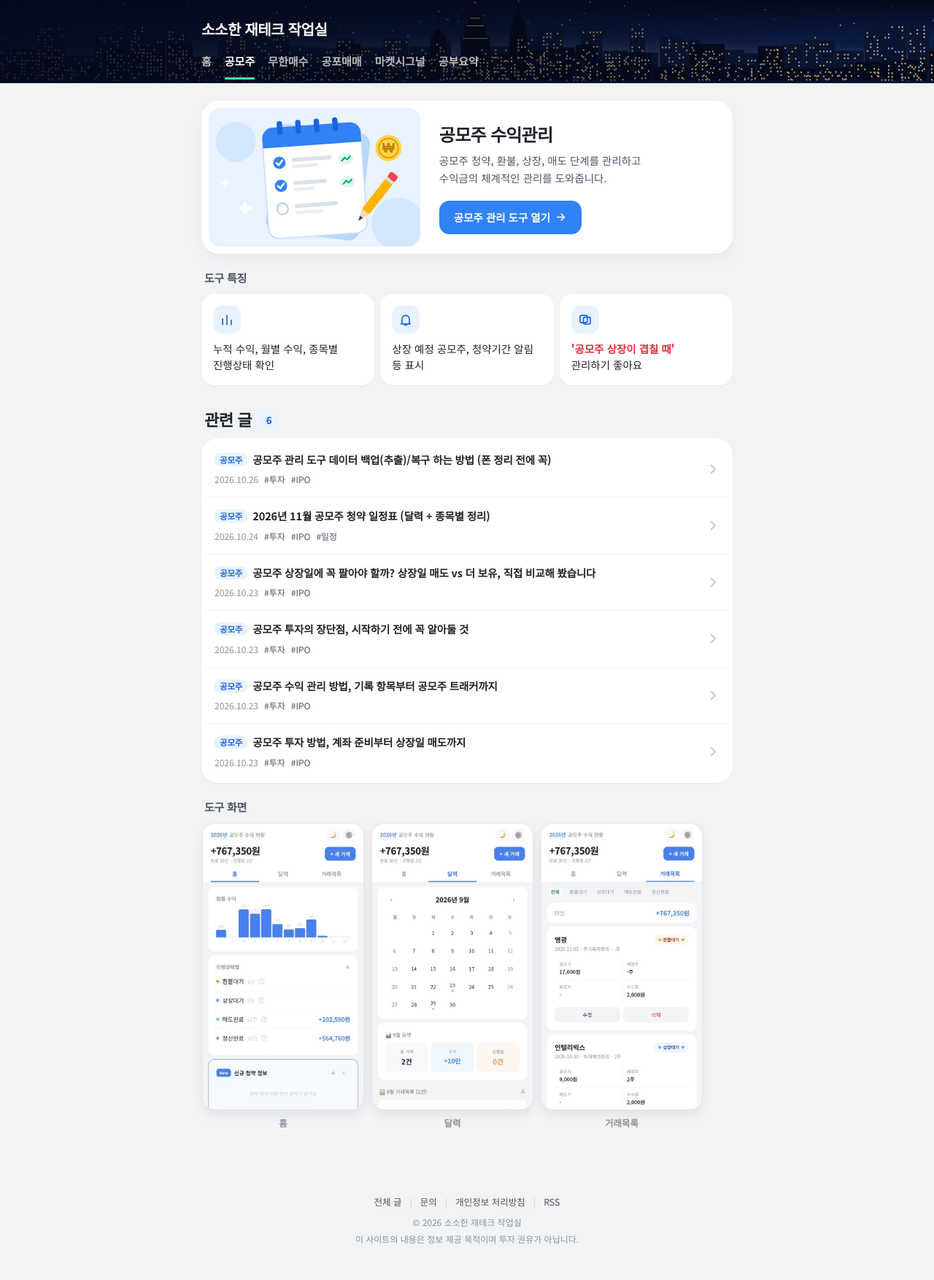
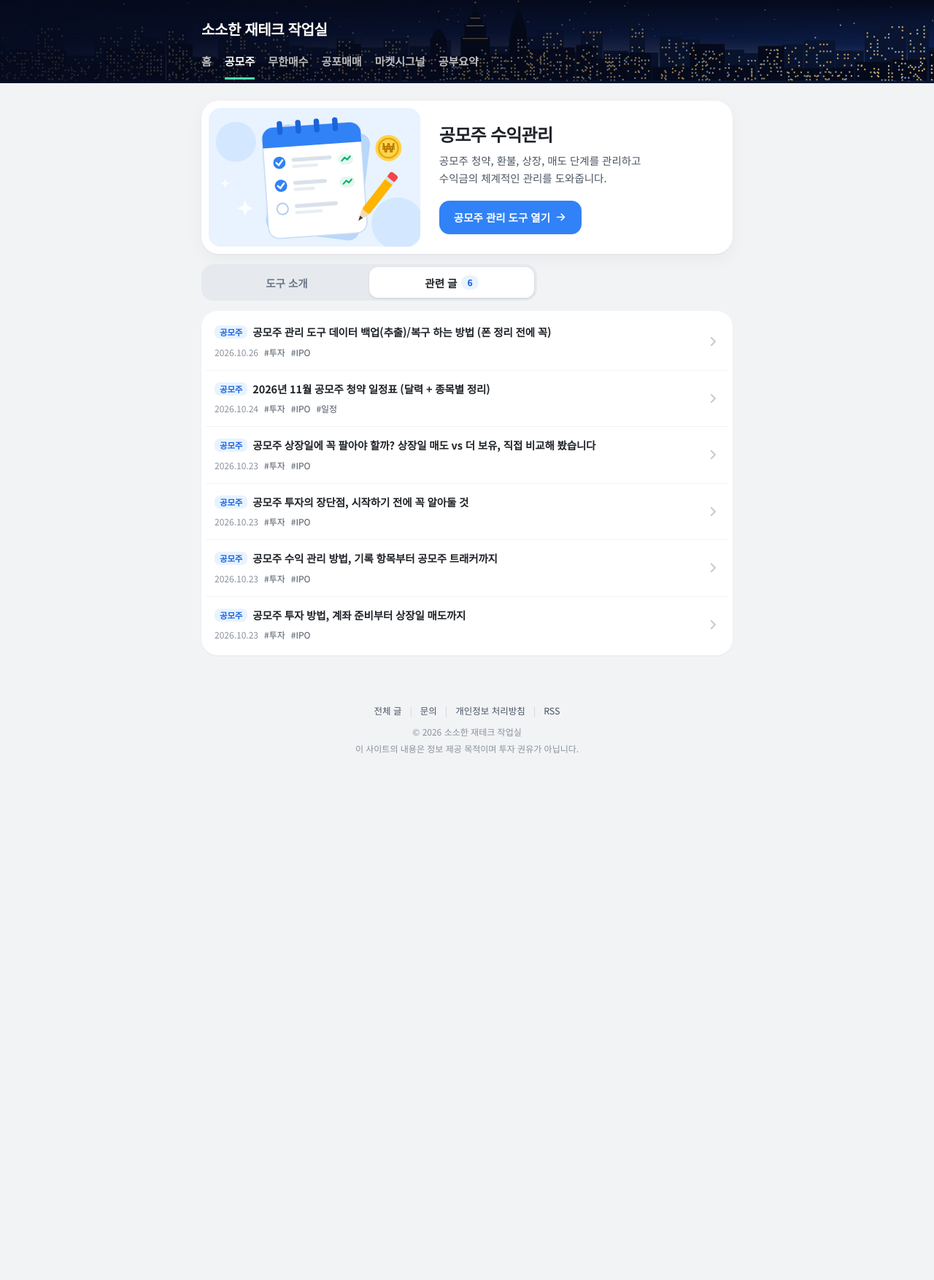
Before and after one commit to mzmzkgu/mzmzkgu.github.io, a Jekyll site: the page built from ipo.html, in a window 1280 px wide. Shown: the whole page at 73% size. Built offline with Jekyll 4.4.1, drawn with Linux system fonts in a browser that asks for light colours; after the commit the page ends 1081 px from its top, so only the background shows below that.

Commit message:
공모주 수익관리 소개: 도구 소개 | 관련 글 탭 전환 방식 적용
Co-Authored-By: Claude Sonnet 5.5 <noreply@anthropic.com>
Claude-Session: https://claude.ai/code/session_01HnZqqtAcJR4YGqc3LY19aj

```diff
--- a/assets/style.css
+++ b/assets/style.css
@@ -309,6 +309,14 @@ article h1 { font-size: 22px; line-height: 1.5; margin-bottom: 8px; }
   .bd-shots figure { flex: 1 1 0; min-width: 0; max-width: 220px; }
 }
 
+/* 탭: 도구 소개 | 관련 글 */
+.bd-seg { display: flex; background: #e6eaee; border-radius: 16px; padding: 4px; margin: 0 0 14px; max-width: 460px; }
+.bd-seg button { flex: 1; height: 42px; border: 0; background: none; border-radius: 12px; font: inherit; font-size: 14.5px; font-weight: 700; color: #6b7684; cursor: pointer; display: flex; align-items: center; justify-content: center; gap: 6px; transition: background .15s, color .15s; -webkit-tap-highlight-color: transparent; }
+.bd-seg button.on { background: #fff; color: var(--text); box-shadow: 0 1px 3px rgba(25, 31, 40, .12); }
+.bd-seg b { font-size: 12px; font-weight: 800; color: #1b64da; background: #e8f3ff; border-radius: 999px; padding: 0 8px; line-height: 1.7; }
+.bd-panel[hidden] { display: none; }
+.bd-panel > .bd-sec:first-child .bd-h { margin-top: 4px; }
+
 /* ===== 푸터 ===== */
 .site-footer { padding: 8px 0 44px; color: var(--muted); font-size: 12px; line-height: 1.9; text-align: center; }
 .site-footer .links { display: flex; justify-content: center; align-items: center; margin-bottom: 6px; font-size: 12.5px; }
--- a/ipo.html
+++ b/ipo.html
@@ -17,6 +17,12 @@ description: 공모주 청약 기록, 일정·증거금 관리, 상장 후 수
   </div>
 </section>
 
+<div class="bd-seg" role="tablist" aria-label="공모주 수익관리 보기 방식">
+  <button type="button" role="tab" id="tab-info" aria-controls="bd-info" aria-selected="false" data-t="info">도구 소개</button>
+  <button type="button" role="tab" id="tab-posts" aria-controls="bd-posts" aria-selected="true" data-t="posts" class="on">관련 글 <b>{{ site.categories.ipo.size }}</b></button>
+</div>
+
+<div class="bd-panel" id="bd-info" role="tabpanel" aria-labelledby="tab-info">
   <section class="bd-sec">
     <h2 class="bd-h">도구 특징</h2>
     <ul class="bd-feats">
@@ -36,7 +42,17 @@ description: 공모주 청약 기록, 일정·증거금 관리, 상장 후 수
   </section>
 
   <section class="bd-sec">
-  <h2 class="bd-h bd-h-lg">관련 글 <span class="bd-count">{{ site.categories.ipo.size }}</span></h2>
+    <h2 class="bd-h">도구 화면</h2>
+    <div class="bd-shots post-body">
+      <figure><img src="{{ '/assets/images/ipotracker/home.jpg' | relative_url }}" alt="공모주 관리 도구 홈 화면: 올해 누적 수익, 월별 수익, 진행 상태별 금액" loading="lazy"><figcaption>홈</figcaption></figure>
+      <figure><img src="{{ '/assets/images/ipotracker/calendar.jpg' | relative_url }}" alt="공모주 관리 도구 달력 화면: 날짜별 수익과 월 요약" loading="lazy"><figcaption>달력</figcaption></figure>
+      <figure><img src="{{ '/assets/images/ipotracker/list.jpg' | relative_url }}" alt="공모주 관리 도구 거래목록 화면: 종목별 공모가, 배정 수량, 매도가, 수수료" loading="lazy"><figcaption>거래목록</figcaption></figure>
+    </div>
+  </section>
+</div>
+
+<div class="bd-panel" id="bd-posts" role="tabpanel" aria-labelledby="tab-posts">
+  <h2 class="sr-only">관련 글</h2>
   <ul class="bd-list">
     {% for post in site.categories.ipo %}
     {% assign head = post.title | split: '] ' | first %}
@@ -51,13 +67,28 @@ description: 공모주 청약 기록, 일정·증거금 관리, 상장 후 수
     <li class="bd-empty">아직 올라온 글이 없습니다.</li>
     {% endfor %}
   </ul>
-</section>
+</div>
 
-<section class="bd-sec">
-  <h2 class="bd-h">도구 화면</h2>
-  <div class="bd-shots post-body">
-    <figure><img src="{{ '/assets/images/ipotracker/home.jpg' | relative_url }}" alt="공모주 관리 도구 홈 화면: 올해 누적 수익, 월별 수익, 진행 상태별 금액" loading="lazy"><figcaption>홈</figcaption></figure>
-    <figure><img src="{{ '/assets/images/ipotracker/calendar.jpg' | relative_url }}" alt="공모주 관리 도구 달력 화면: 날짜별 수익과 월 요약" loading="lazy"><figcaption>달력</figcaption></figure>
-    <figure><img src="{{ '/assets/images/ipotracker/list.jpg' | relative_url }}" alt="공모주 관리 도구 거래목록 화면: 종목별 공모가, 배정 수량, 매도가, 수수료" loading="lazy"><figcaption>거래목록</figcaption></figure>
-  </div>
-</section>
+<script>
+(function () {
+  // 도구 소개 | 관련 글 탭 (자바스크립트가 꺼져 있으면 둘 다 그냥 펼쳐서 보여 줌)
+  var tabs = document.querySelectorAll('.bd-seg [data-t]');
+  var panels = { info: document.getElementById('bd-info'), posts: document.getElementById('bd-posts') };
+  function show(t) {
+    Object.keys(panels).forEach(function (k) { panels[k].hidden = k !== t; });
+    tabs.forEach(function (b) {
+      var on = b.getAttribute('data-t') === t;
+      b.classList.toggle('on', on);
+      b.setAttribute('aria-selected', on ? 'true' : 'false');
+    });
+  }
+  tabs.forEach(function (b) {
+    b.addEventListener('click', function () {
+      var t = b.getAttribute('data-t');
+      show(t);
+      try { history.replaceState(null, '', '#' + t); } catch (e) {}
+    });
+  });
+  show(location.hash === '#info' ? 'info' : 'posts');
+})();
+</script>
```
Lines whose indentation alone changed are shown as unchanged.
